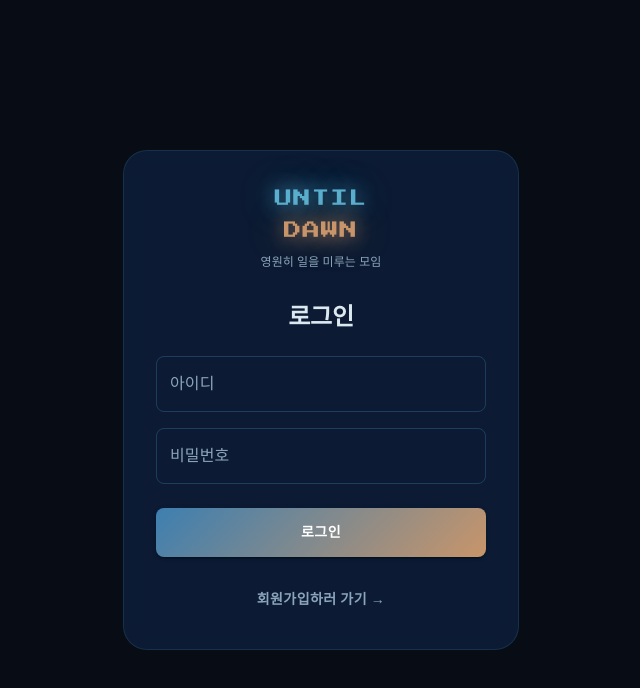
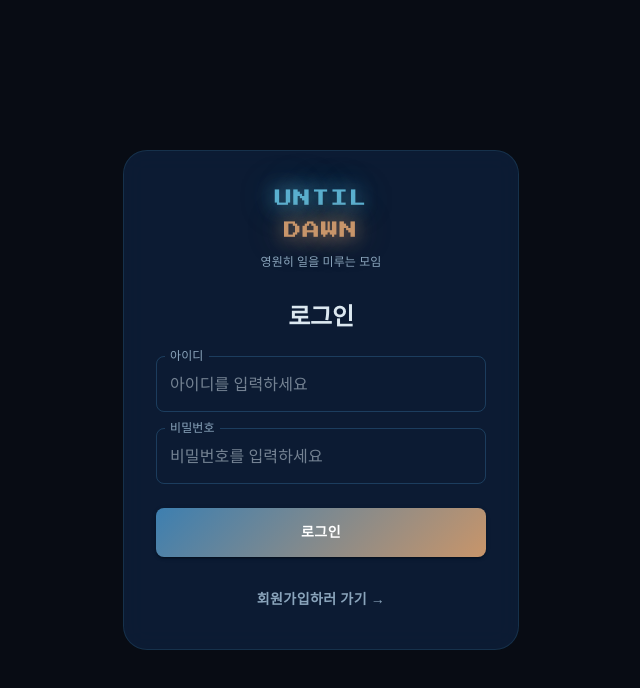
Before and after one commit to kobohamster/my_ai_web, a React (Vite) app in the folder lecture1/my-community/: page /register in a window 1280 px wide. Shown: the top 688 px of the page, without its empty margins (319-959 px from the left). Built offline with nearby package versions, Linux system fonts and the light colour scheme; no server answers; a web font is replaced by a local one.

Commit message:
로그인 페이지 TextField label shrink 수정
slotProps inputLabel shrink:true 추가로 라벨과 placeholder 겹침 해결

Co-Authored-By: Claude Sonnet 4.6 <noreply@anthropic.com>

```diff
--- a/lecture1/my-community/src/pages/LoginPage.jsx
+++ b/lecture1/my-community/src/pages/LoginPage.jsx
@@ -97,6 +97,7 @@ const LoginPage = () => {
               placeholder='아이디를 입력하세요'
               fullWidth
               autoComplete='username'
+              slotProps={{ inputLabel: { shrink: true } }}
             />
             <TextField
               label='비밀번호'
@@ -107,6 +108,7 @@ const LoginPage = () => {
               placeholder='비밀번호를 입력하세요'
               fullWidth
               autoComplete='current-password'
+              slotProps={{ inputLabel: { shrink: true } }}
             />
             <Button
               type='submit'
```
